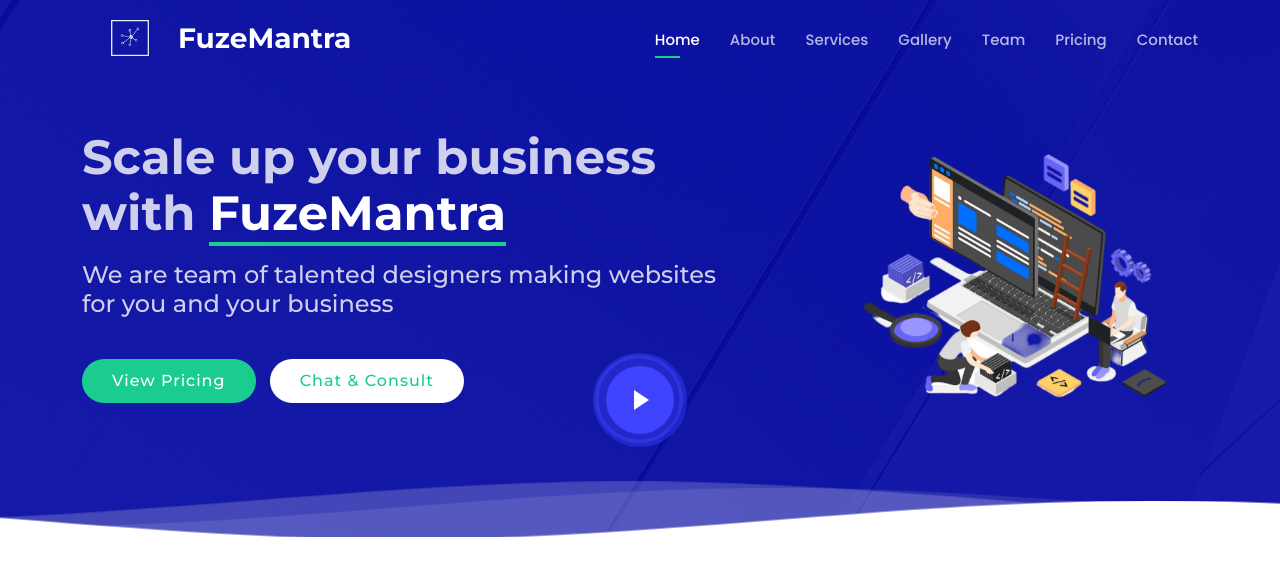
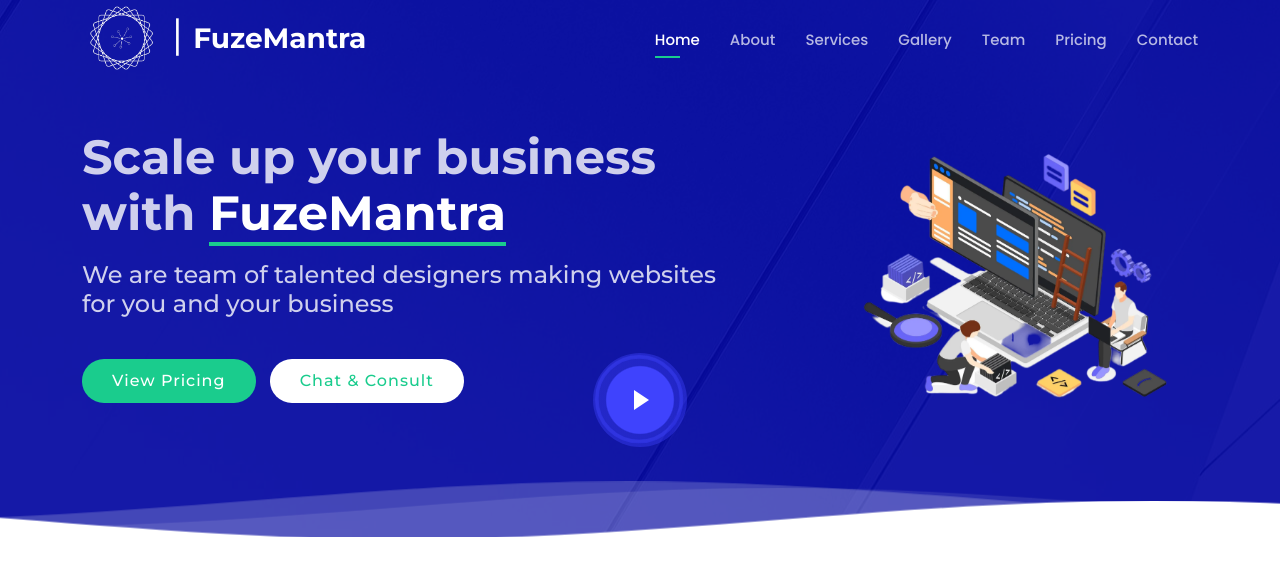
Before and after one commit to Shreesha99/fuzemantramain, a plain HTML site: page index.html in a window 1280 px wide. Shown: the top 575 px of the page. Drawn offline with nearby package versions, Linux system fonts and the light colour scheme.

Commit message:
style: update header styles in CSS file - Increase height of header when scrolled - Adjust background opacity for better visibility - Modify logo size and spacing for improved layout - Add new logo image to index.html page

```diff
--- a/assets/css/style.css
+++ b/assets/css/style.css
@@ -152,8 +152,8 @@
 }
 
 #header.header-scrolled {
-  background: rgba(1, 4, 136, 0.9);
-  height: 60px;
+  background: rgba(1, 4, 136, 1);
+  height: 80px;
 }
 
 #header .logo h1 {
@@ -168,6 +168,13 @@
   margin-bottom: 5px;
 }
 
+#header .logo .pipe {
+  margin-left: 10px;
+  margin-right: 10px;
+  font-size: 40px;
+  font-weight: lighter;
+}
+
 #header .logo h1 a,
 #header .logo h1 a:hover {
   color: #fff;
@@ -177,7 +184,7 @@
 #header .logo img {
   padding: 0;
   margin: 0;
-  max-height: 60px;
+  max-height: 70px;
 }
 
 /*--------------------------------------------------------------
--- a/index.html
+++ b/index.html
@@ -59,7 +59,7 @@
     <div class="container d-flex align-items-center justify-content-between">
 
       <div class="logo">
-        <h1><a href="index.html"><img src="./assets/img/logo-header.png" alt="Logo"/><span>FuzeMantra</span></a></h1>
+        <h1><a href="index.html"><img src="./assets/img/fuzelogo.png" alt="Logo"/><span class="pipe">|</span><span>FuzeMantra</span></a></h1>
       </div>
 
       <nav id="navbar" class="navbar">
```
Also changed, not shown: assets/img/fuzelogo.png (added).
